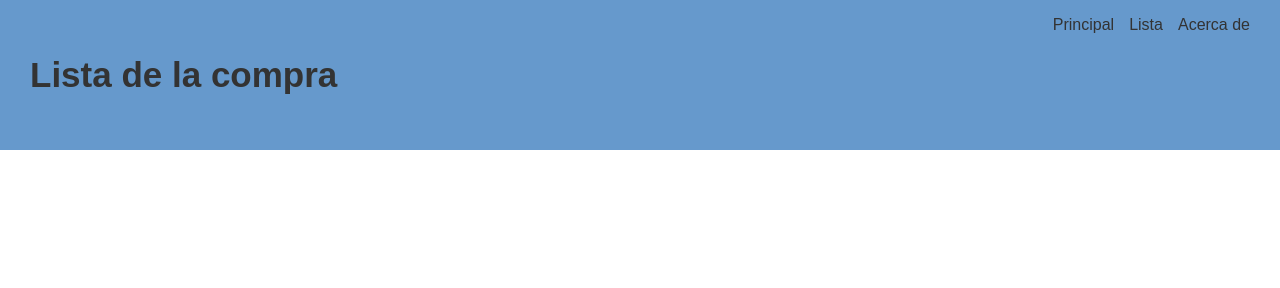
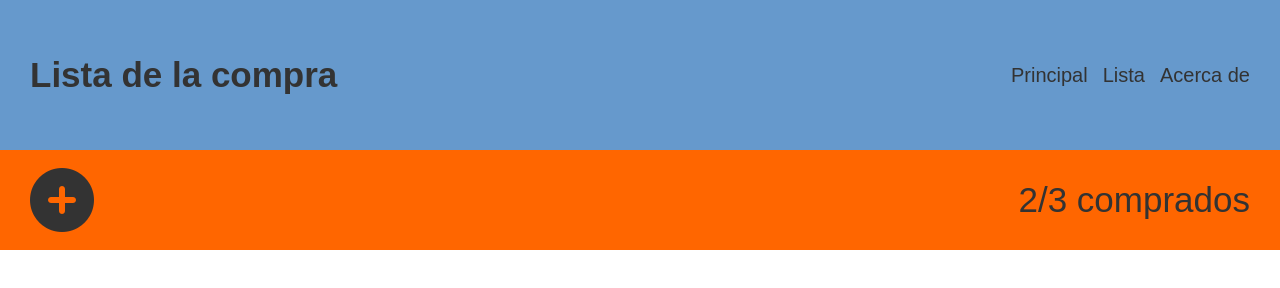
Before and after one commit to manuelaperezsimon/202207-w1ch4-manuela-perez-simon, a plain HTML site: page index.html in a window 1280 px wide. Drawn offline with Linux system fonts and the light colour scheme.

Commit message:
Added style to icon and contador section

```diff
--- a/css/index.css
+++ b/css/index.css
@@ -2,9 +2,14 @@
   box-sizing: border-box;
 }
 
+
+:root {
+  --main-color: #333;
+}
+
 html {
   font-family: Arial, Helvetica, sans-serif;
-  color: #333
+  color: var(--main-color)
 }
 
 body {
@@ -20,7 +25,7 @@ header {
   height: 150px;
 }
 
-.menu-principal {
+.menu__principal {
   display: flex;
   align-items: center;
   font-size: 20px;
@@ -41,3 +46,22 @@ h1 {
   align-items: center;
   font-size: 35px;
 }
+
+.contador {
+  display: flex;
+  flex-direction: row;
+  justify-content: space-between;
+  background-color: #f60;
+  justify-content: space-between;
+  padding: 0 30px;
+  height: 100px;
+  align-items: center;
+
+}
+.contador__icono {
+  color: var(--main-color)
+}
+
+.texto {
+  font-size: 35px;
+}
--- a/index.html
+++ b/index.html
@@ -4,6 +4,7 @@
   <meta charset="UTF-8">
   <meta http-equiv="X-UA-Compatible" content="IE=edge">
   <meta name="viewport" content="width=device-width, initial-scale=1.0">
+  <link rel="stylesheet" href="https://cdnjs.cloudflare.com/ajax/libs/font-awesome/6.1.1/css/all.min.css" integrity="sha512-KfkfwYDsLkIlwQp6LFnl8zNdLGxu9YAA1QvwINks4PhcElQSvqcyVLLD9aMhXd13uQjoXtEKNosOWaZqXgel0g==" crossorigin="anonymous" referrerpolicy="no-referrer" />
   <link rel="stylesheet" href="css\index.css">
   <title>Lista compra</title>
 </head>
@@ -18,6 +19,10 @@
       </ul>
     </nav>
   </header>
+  <section class="contador">
+   <a href="#"> <i class="fa-solid fa-circle-plus fa-4x contador__icono"></i></a>
+   <span class="texto">2/3 comprados</span>
+  </section>
 
 </body>
 </html>
```
